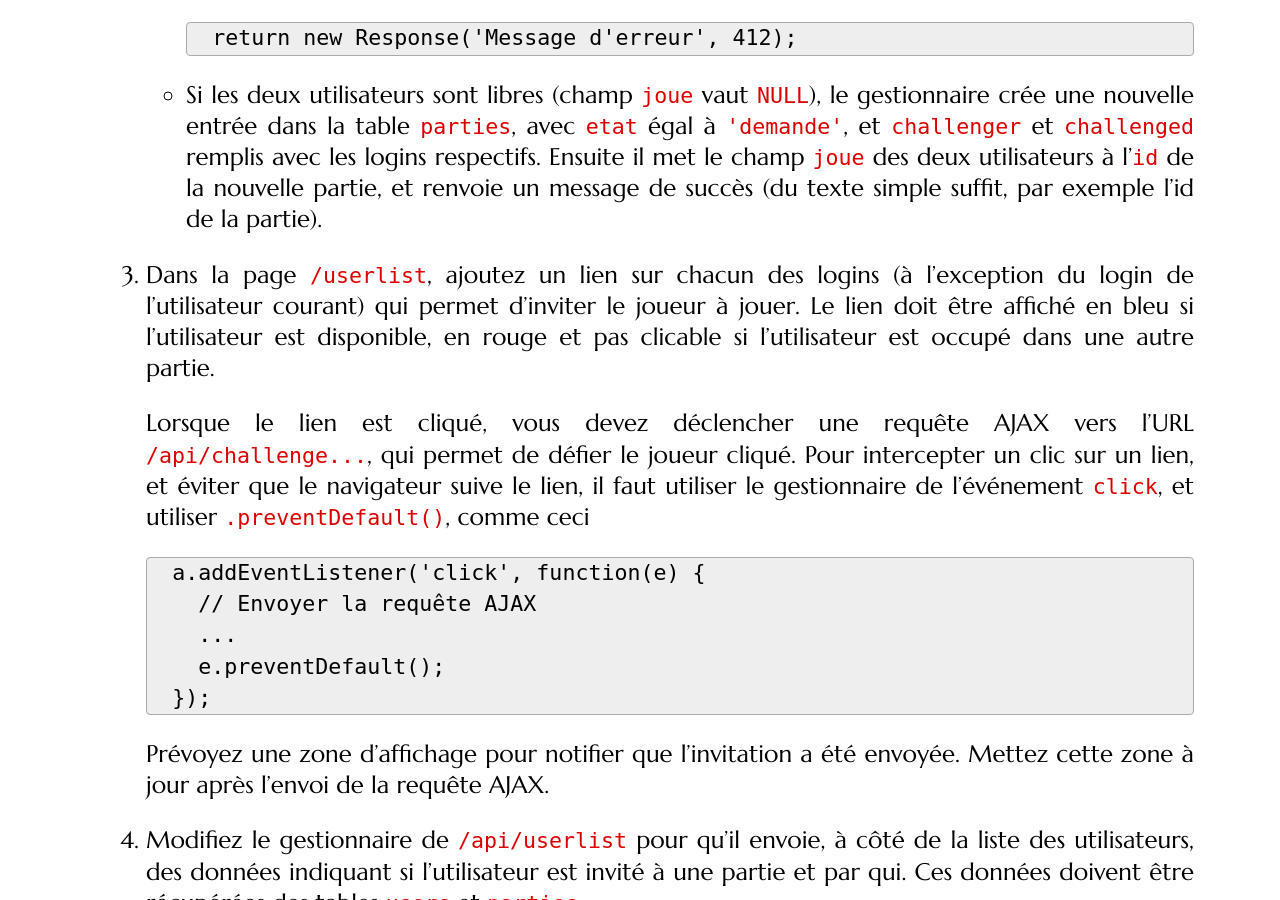
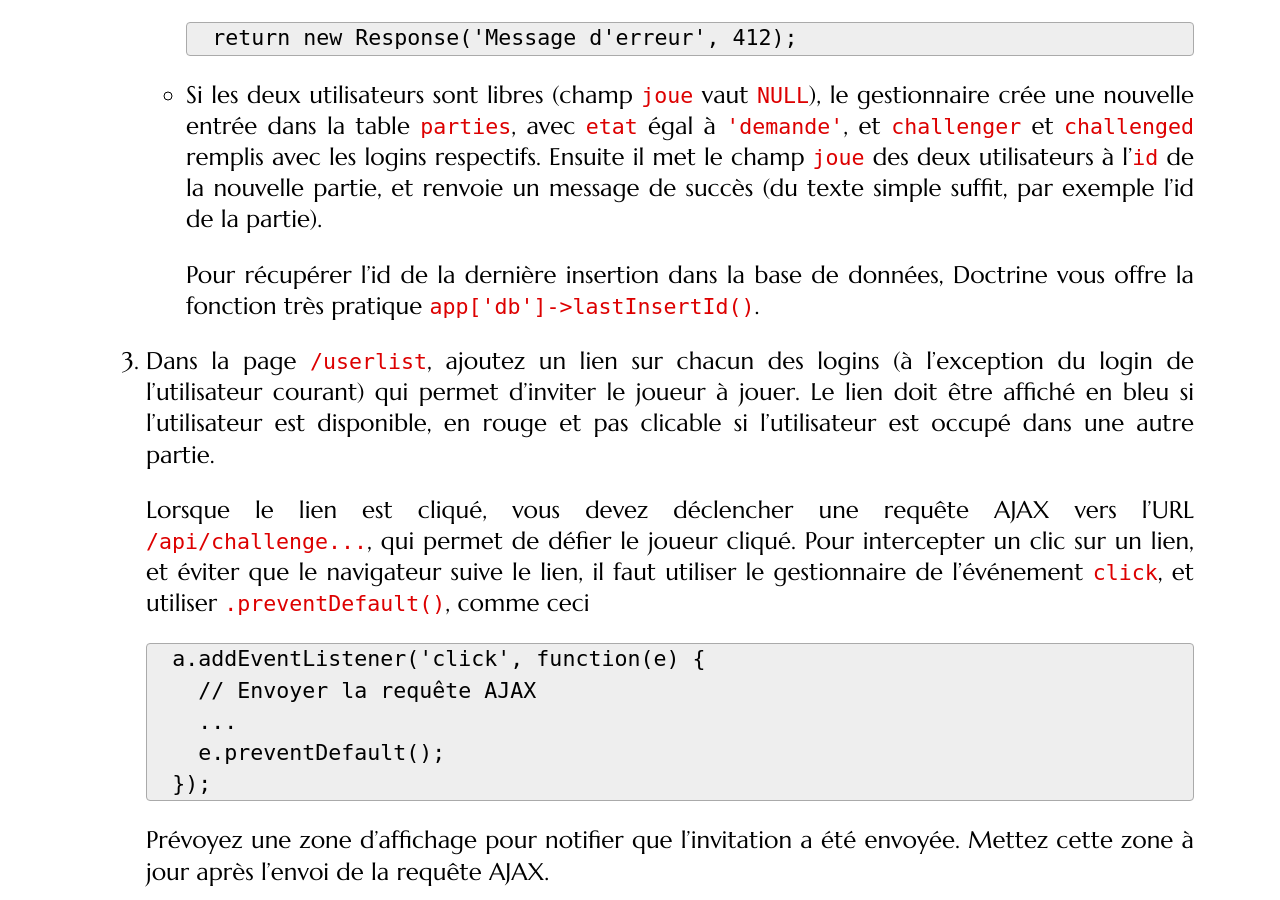
Before and after one commit to defeo/aws, a Jekyll site: the page built from tutorials/tutorial5-silex.md, in a window 1280 px wide and 900 px high, scrolled down 4381 px. Built offline with Jekyll 4.4.1, drawn with Linux system fonts in a browser that asks for light colours; some web fonts are replaced.

Commit message:
Indication pour récupérer la dernière insertion SQL avec Doctrine

```diff
--- a/tutorials/tutorial5-silex.md
+++ b/tutorials/tutorial5-silex.md
@@ -204,6 +204,10 @@ des requêtes et réponses du protocole d'invitation.
      `joue` des deux utilisateurs à l'`id` de la nouvelle partie, et
      renvoie un message de succès (du texte simple suffit, par exemple
      l'id de la partie).
+
+	 Pour récupérer l'id de la dernière insertion dans la base de
+     données, Doctrine vous offre la fonction très pratique
+	 `app['db']->lastInsertId()`.
 
 3. Dans la page `/userlist`, ajoutez un lien sur chacun des logins (à
    l'exception du login de l'utilisateur courant) qui permet d'inviter
```
